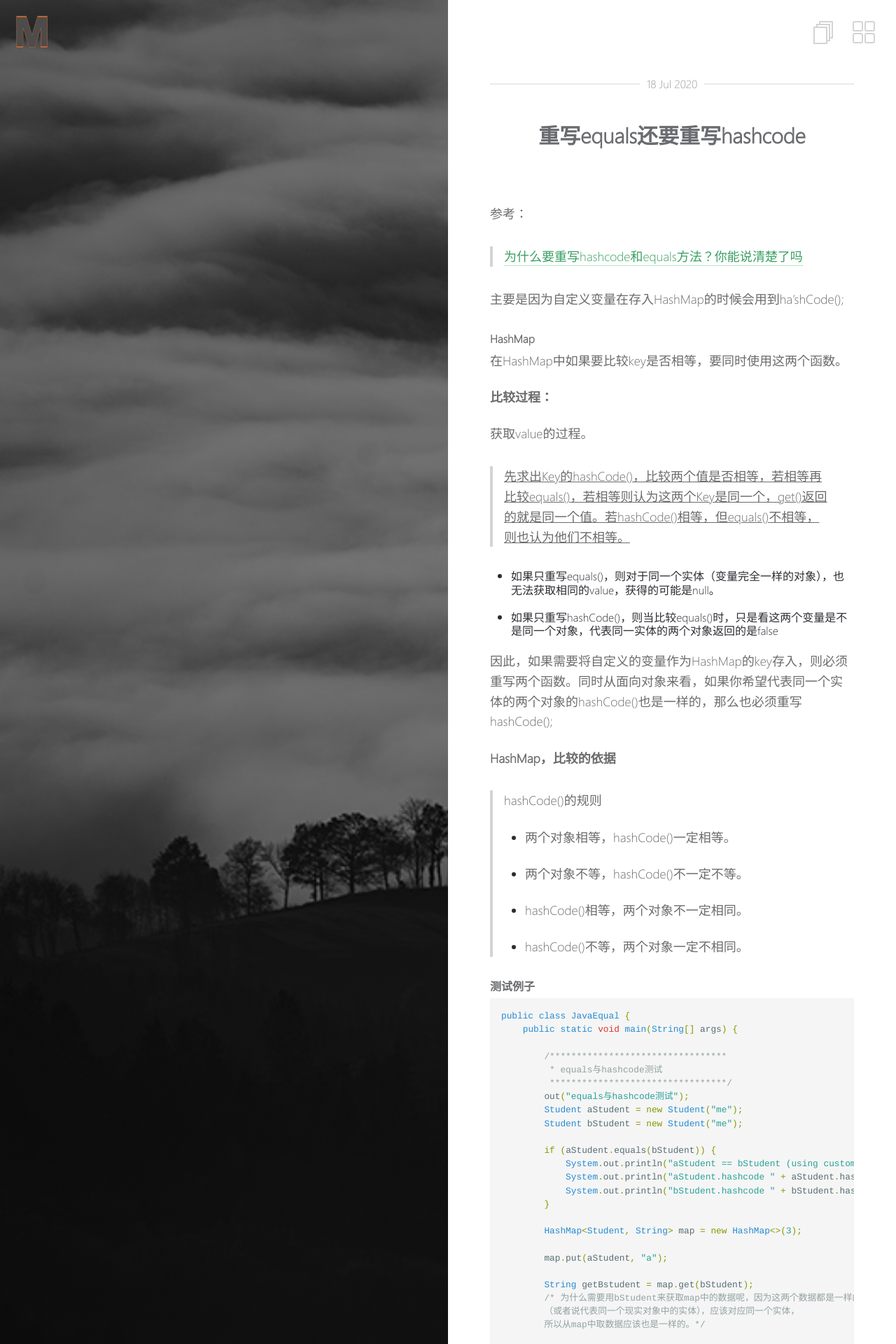
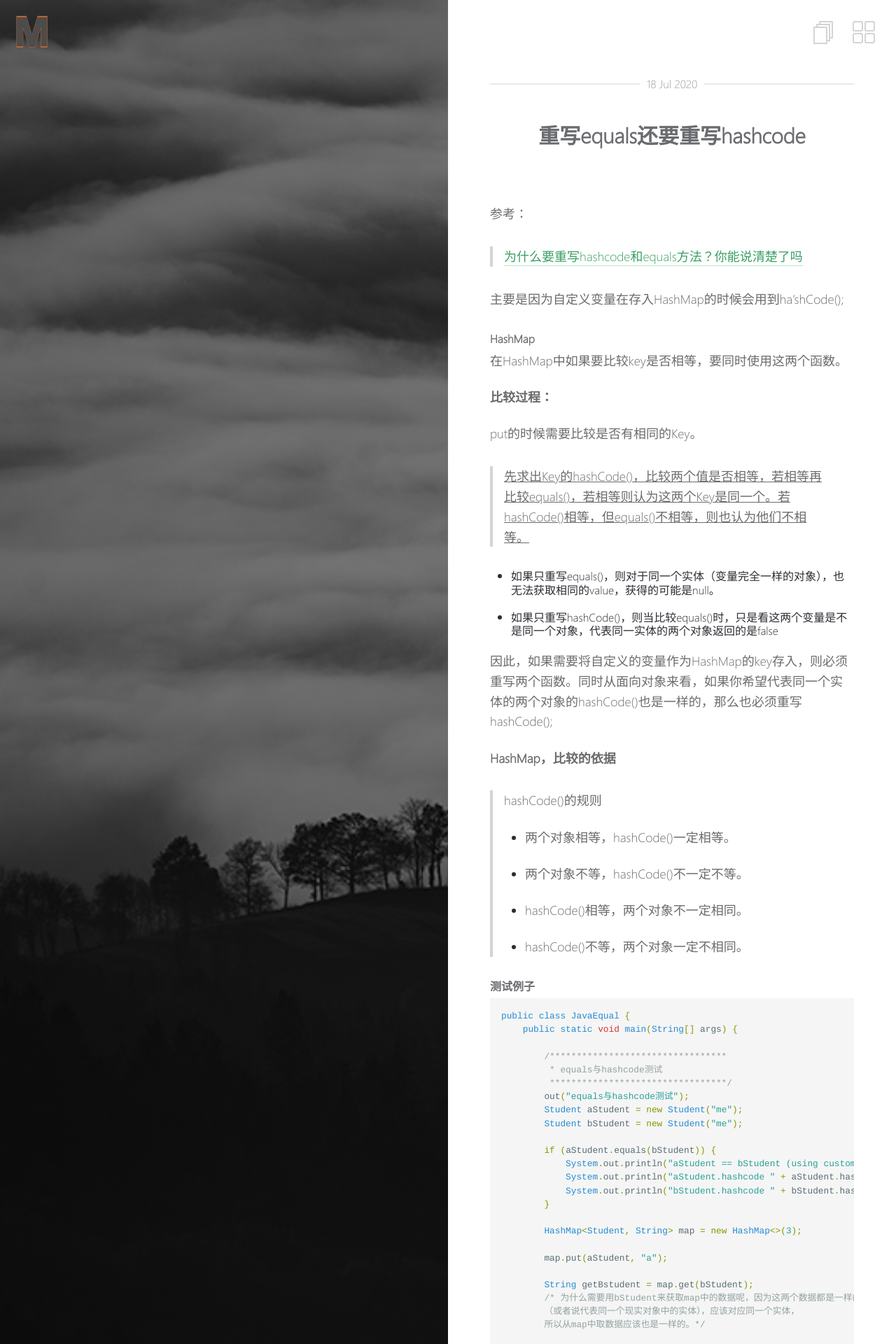
Before and after one commit to Maple-Chan/Maple-Chan.github.io, a Jekyll site: the page built from _posts/2020-07-18-重写equals还要重写hashcode.md, in a window 1280 px wide. Shown: the top 1920 px of the page at 70% size. Built offline with Jekyll 4.4.1, drawn with Linux system fonts in a browser that asks for light colours.

Commit message:
"调整equals&hashCode的post"

```diff
--- a/_posts/2020-07-18-重写equals还要重写hashcode.md
+++ b/_posts/2020-07-18-重写equals还要重写hashcode.md
@@ -24,9 +24,9 @@ tag:
 
 **比较过程：**
 
-获取value的过程。
+put的时候需要比较是否有相同的Key。
 
-> <u>先求出Key的hashCode()，比较两个值是否相等，若相等再比较equals()，若相等则认为这两个Key是同一个，get()返回的就是同一个值。若hashCode()相等，但equals()不相等，则也认为他们不相等。</u>
+> <u>先求出Key的hashCode()，比较两个值是否相等，若相等再比较equals()，若相等则认为这两个Key是同一个。若hashCode()相等，但equals()不相等，则也认为他们不相等。</u>
 
 + 如果只重写equals()，则对于同一个实体（变量完全一样的对象），也无法获取相同的value，获得的可能是null。
 + 如果只重写hashCode()，则当比较equals()时，只是看这两个变量是不是同一个对象，代表同一实体的两个对象返回的是false
```
